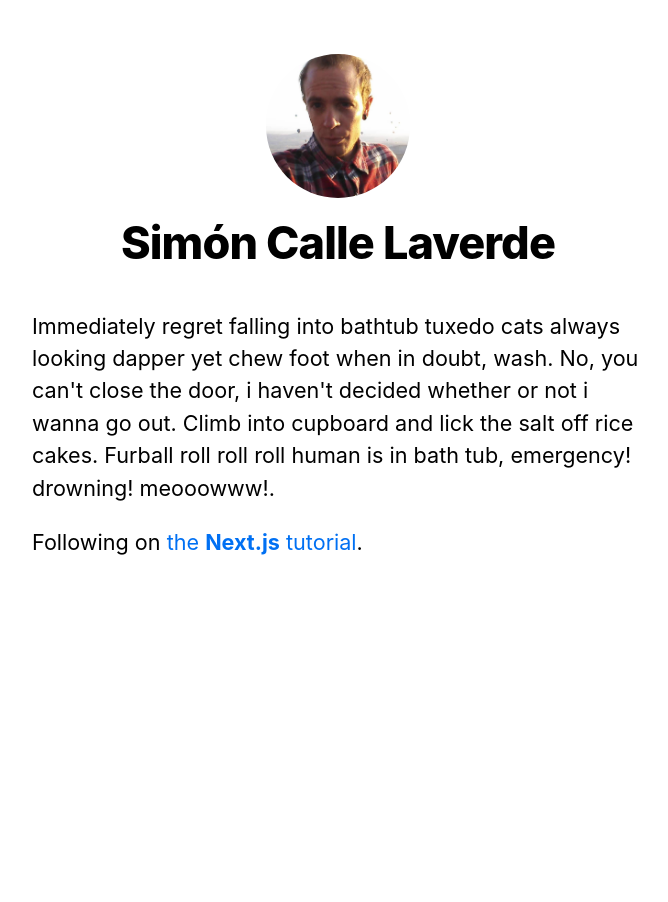
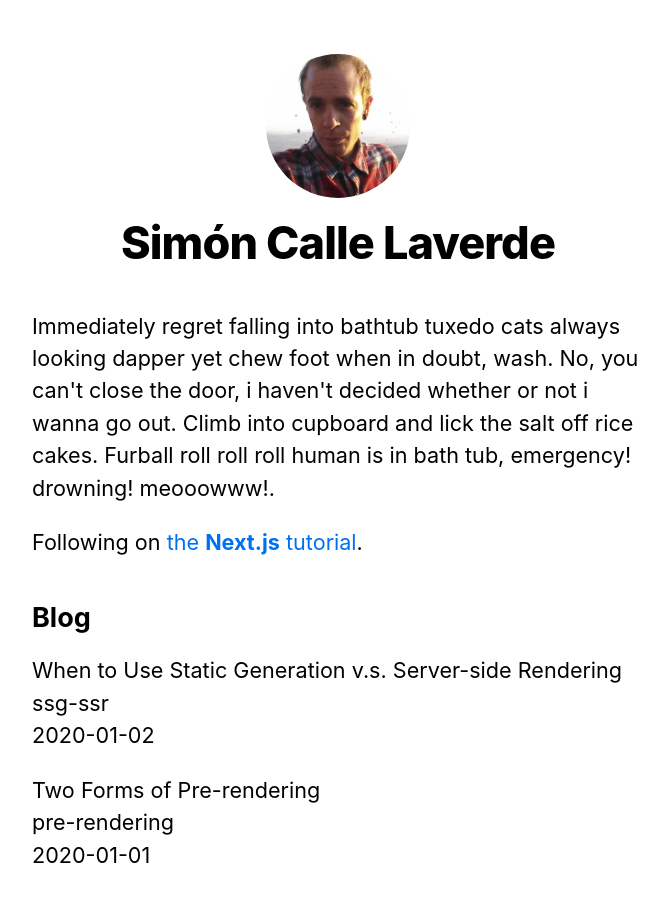
Before and after one commit to SimonCalleLaverde/next-js-blog, a Next.js app: page / in a window 1280 px wide. Shown: the top 902 px of the page, without its empty margins (302-970 px from the left). Before the commit the page ends 800 px from the top, so only its background shows below. Built offline with nearby package versions, Linux system fonts and the light colour scheme.

Commit message:
Pre-rendering and Data Fetching.
- Creating JSX/HTML Posts' structure in Homepage ("pages/index.js").
- Passing an array (array of objects) of posts data into the page component as "props". (Using JS destructuring).
- Showing the list of Blog Posts on the index page.

```diff
--- a/pages/_app.js
+++ b/pages/_app.js
@@ -1,5 +1,5 @@
 // Imports
-import '../styles/global.scss';
+import "../styles/global.scss";
 
 // Adding Global CSS (Can Only Within This "_app.js")
 export default function App({ Component, pageProps }) {
--- a/pages/index.js
+++ b/pages/index.js
@@ -7,15 +7,15 @@
 // Importing "GetSortedPostsData" & Using It In "getStaticProps"
 import { getSortedPostsData } from "../lib/posts";
 
-// Implementing "getStaticProps"
+// Implementing Async "getStaticProps"
 export async function getStaticProps() {
   // Get external data from the file system, API, DB, etc
-  const allPostsData = getSortedPostsData();
+  const allPostsData = getSortedPostsData()
 
-  // The value of the `props` key will be passed to the `Home` component
+  // The 'value' of the "props" 'key' will be passed to the "Home" component
   return {
     props: {
-      allPostsData
+      allPostsData//This is "allPostsData: allPostsData"
     }
   }
 };
@@ -28,6 +28,7 @@
         <title>{ siteTitle }</title>
       </Head>
 
+      {/* Self Introduction Section */}
       <section className={ utilStyles.headingMd }>
         <p>
           Immediately regret falling into bathtub tuxedo cats always looking
@@ -54,8 +55,26 @@
 
 
 
-      <section>
+
+      {/* Blog Posts Section */}
+      <section className={ `${utilStyles.headingMd} ${utilStyles.padding1px}` }>
+        <h2 className={ utilStyles.headingLg }>
+          Blog
+        </h2>
+
+        <ul className={ utilStyles.list }>
+          {allPostsData.map(({ id, date, title }) => (
+            <li className={ utilStyles.listItem } key={ id }>
+              { title }
+              <br/>
+              { id }
+              <br/>
+              { date }
+            </li>
+          ))}
+        </ul>
       </section>
+
 
 
 
--- a/pages/posts/first-post.js
+++ b/pages/posts/first-post.js
@@ -1,7 +1,7 @@
 // Imports
-import Link from 'next/link';
-import Head from 'next/head';
-import Layout from '../../components/layout';
+import Link from "next/link";
+import Head from "next/head";
+import Layout from "../../components/layout";
 
 // First Post (Temporary)
 export default function FirstPost() {
```
Also changed, not shown: components/layout.js (+7 -7 lines), lib/posts.js (+5 -5 lines).
